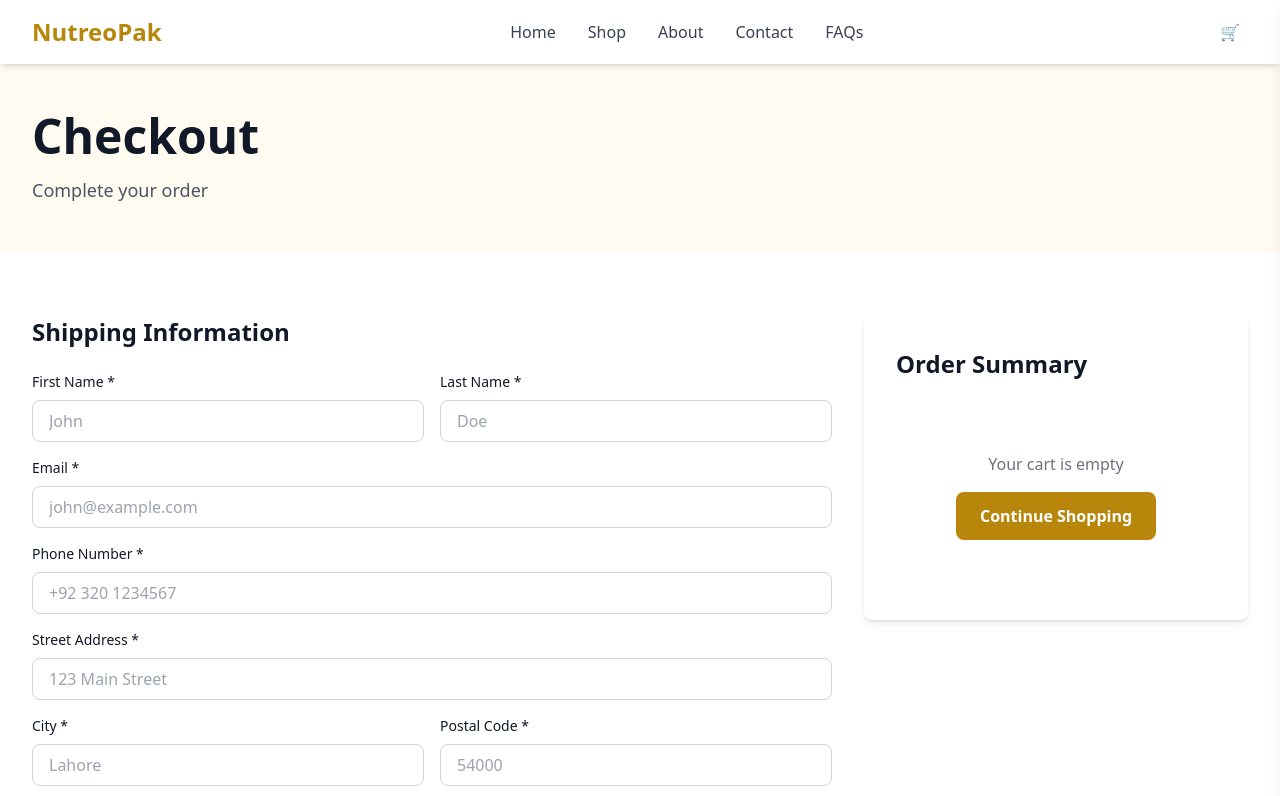
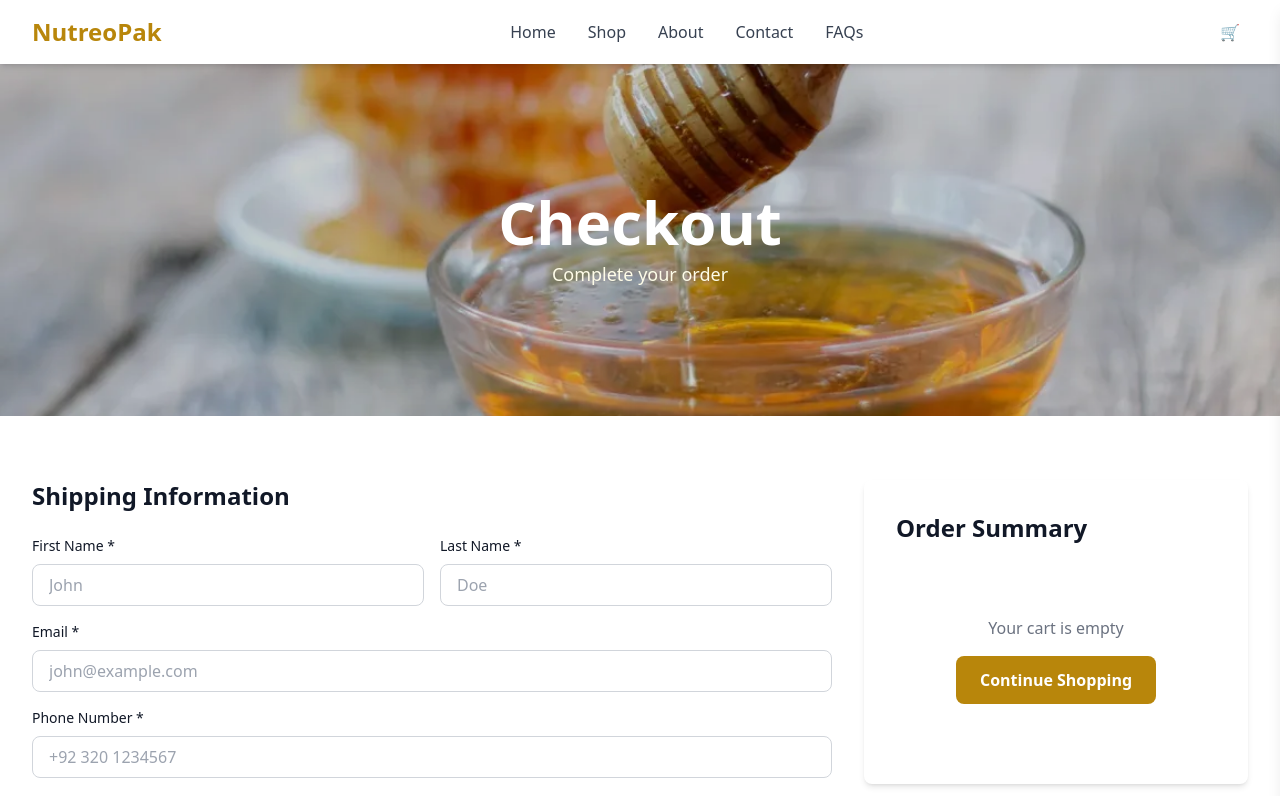
Before and after one commit to developer-bytespak/NeutroPak_frontend, a Next.js app: page /checkout in a window 1280 px wide. Shown: the top 796 px of the page. Built offline with nearby package versions, Linux system fonts and the light colour scheme.

Commit message:
feat: update checkout page header with checkout.webp image and contact page styling

```diff
--- a/src/app/checkout/page.tsx
+++ b/src/app/checkout/page.tsx
@@ -42,10 +42,16 @@ const CheckoutPage = () => {
   return (
     <main>
       {/* Page Header */}
-      <section className="bg-gold-50 py-12">
-        <div className="max-w-7xl mx-auto px-4 sm:px-6 lg:px-8">
-          <h1 className="text-4xl md:text-5xl font-bold text-gray-900 mb-4">Checkout</h1>
-          <p className="text-lg text-gray-600">Complete your order</p>
+      <section
+        className="relative bg-center bg-cover py-32"
+        style={{
+          backgroundImage: 'url(/checkout.webp)',
+        }}
+      >
+        <div className="absolute inset-0 bg-black bg-opacity-20" />
+        <div className="relative z-10 max-w-7xl mx-auto px-4 sm:px-6 lg:px-8 text-center">
+          <h1 className="text-5xl md:text-6xl font-bold text-white mb-2">Checkout</h1>
+          <p className="text-lg text-yellow-50">Complete your order</p>
         </div>
       </section>
 
```
Also changed, not shown: public/checkout.webp (added).
